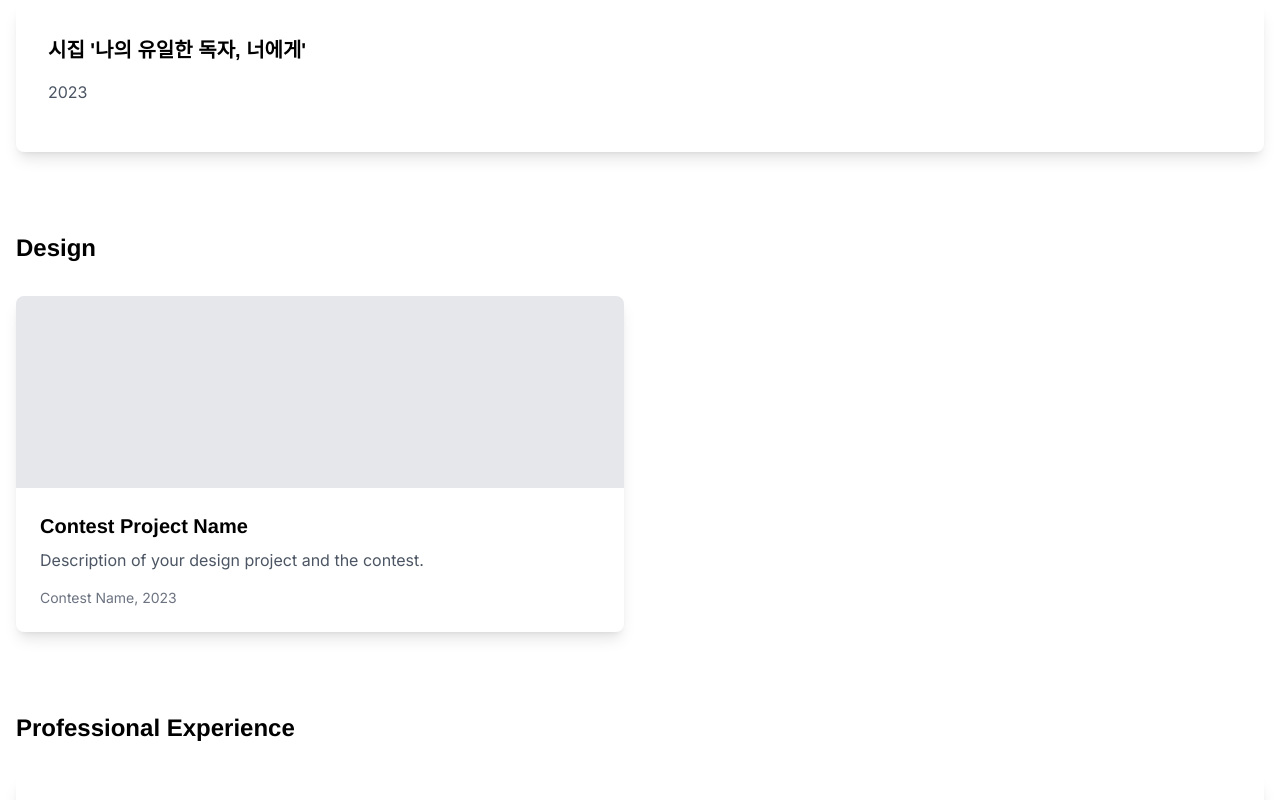
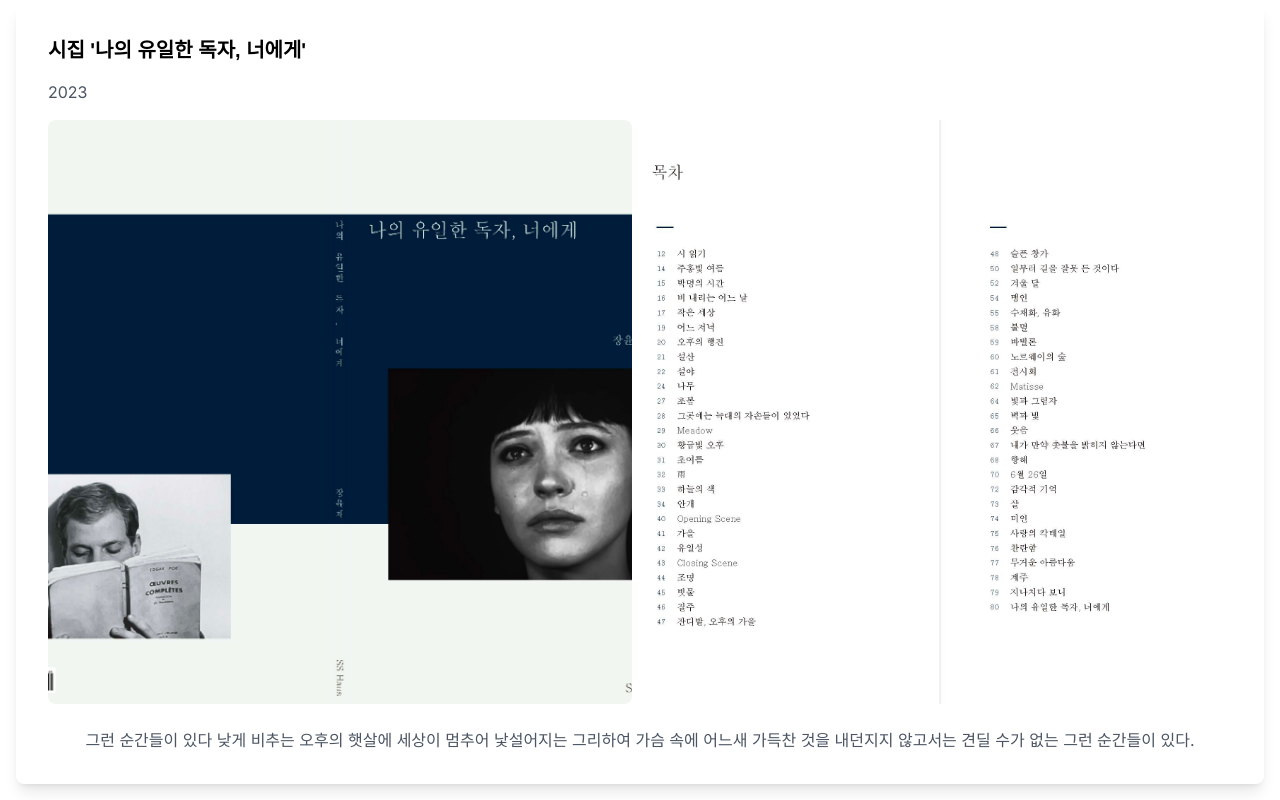
Before and after one commit to yoonj24/personal-website, a Next.js app: page /work in a window 1280 px wide. Shown: the part 1100-1900 px from the top of the page. Built offline with nearby package versions, Linux system fonts and the light colour scheme.

Commit message:
Add literary work images and poem text

```diff
--- a/app/work/page.tsx
+++ b/app/work/page.tsx
@@ -73,8 +73,35 @@ export default function Work() {
         <div className="bg-white dark:bg-gray-800 rounded-lg p-8 shadow-lg">
           <h3 className="text-xl font-semibold mb-4">시집 '나의 유일한 독자, 너에게'</h3>
           <p className="text-gray-600 dark:text-gray-300 mb-4">2023</p>
+          <div className="grid grid-cols-2 gap-4 mb-6">
+            <div className="relative aspect-square group">
+              <Image
+                src="/images/works_literary_1.jpg"
+                alt="Literary work 1"
+                fill
+                className="object-cover rounded-lg"
+                sizes="(max-width: 768px) 50vw, 25vw"
+              />
+            </div>
+            <div className="relative aspect-square group">
+              <Image
+                src="/images/works_literary_2.jpg"
+                alt="Literary work 2"
+                fill
+                className="object-cover rounded-lg"
+                sizes="(max-width: 768px) 50vw, 25vw"
+              />
+            </div>
+          </div>
           <div className="prose dark:prose-invert max-w-none">
-            {/* Add a sample or description of your poetry work */}
+            <p className="text-gray-600 dark:text-gray-300 whitespace-pre-line text-center">
+              그런 순간들이 있다
+              낮게 비추는 오후의 햇살에
+              세상이 멈추어 낯설어지는
+              그리하여 가슴 속에 어느새 가득찬 것을
+              내던지지 않고서는 견딜 수가 없는
+              그런 순간들이 있다.
+            </p>
           </div>
         </div>
       </section>
```
Also changed, not shown: public/images/works_literary_1.jpg (added), public/images/works_literary_2.jpg (added).
